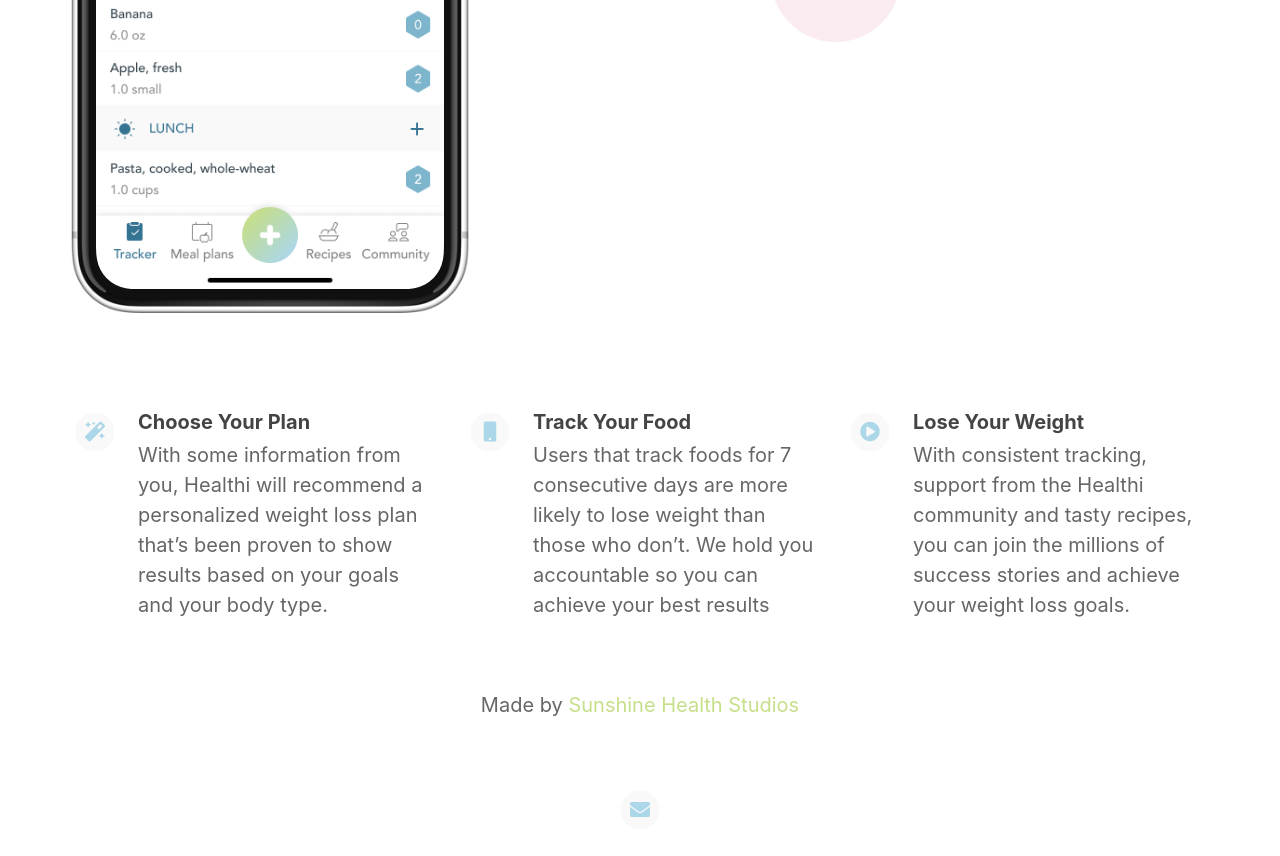
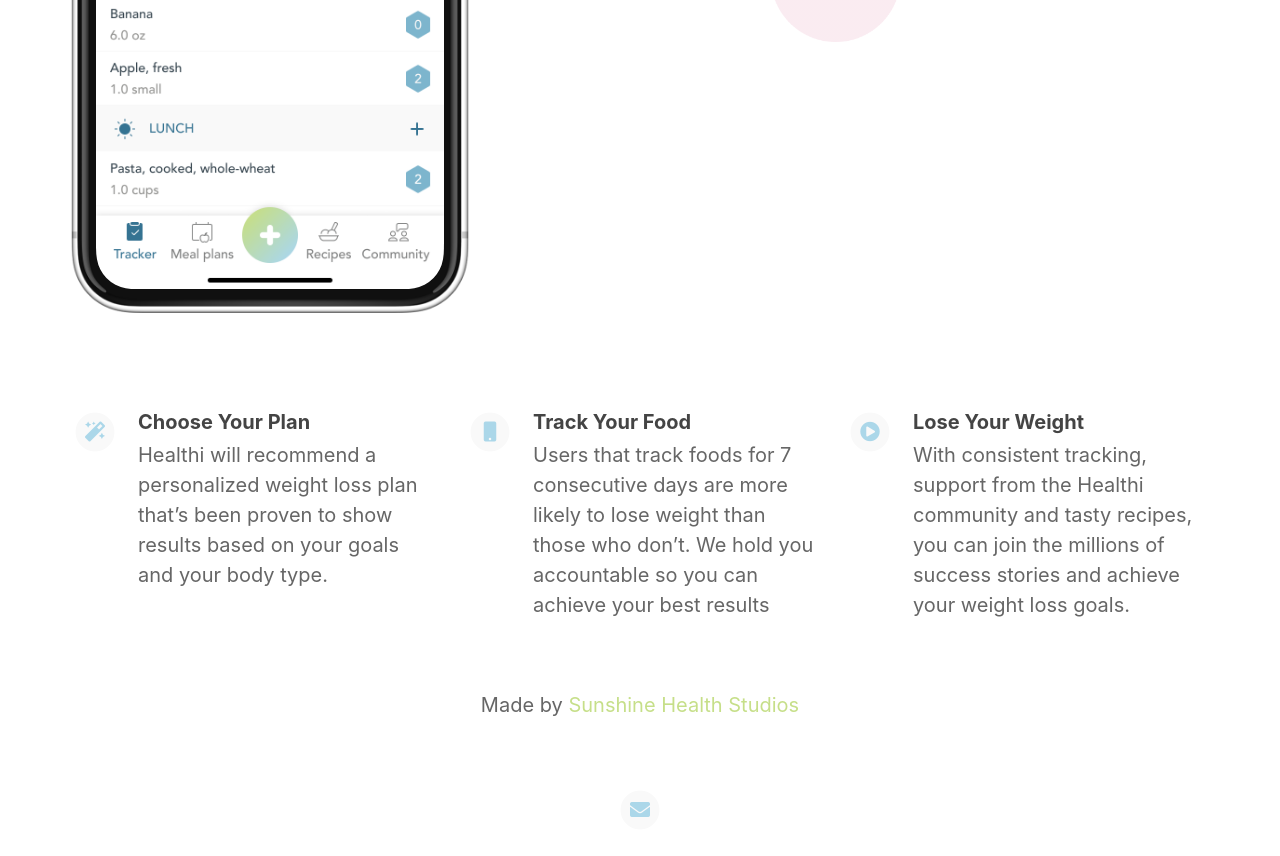
Before and after one commit to sunshinehealthstudios/healthi.net, a Jekyll site: the page built from index.html, in a window 1280 px wide and 900 px high, scrolled down 672 px. Shown: the top 856 px of the window. Built offline with Jekyll 4.4.1, drawn with Linux system fonts in a browser that asks for light colours; nearby versions of some CDN libraries.

Commit message:
Update _config.yml

```diff
--- a/_config.yml
+++ b/_config.yml
@@ -38,7 +38,7 @@ youtube_username                          :
 features                                  :
 
   - title                                 : Choose Your Plan
-    description                           : With some information from you, Healthi will recommend a personalized weight loss plan that’s been proven to show results based on your goals and your body type.
+    description                           : Healthi will recommend a personalized weight loss plan that’s been proven to show results based on your goals and your body type.
     fontawesome_icon_name                 : magic
 
   - title                                 : Track Your Food
```
